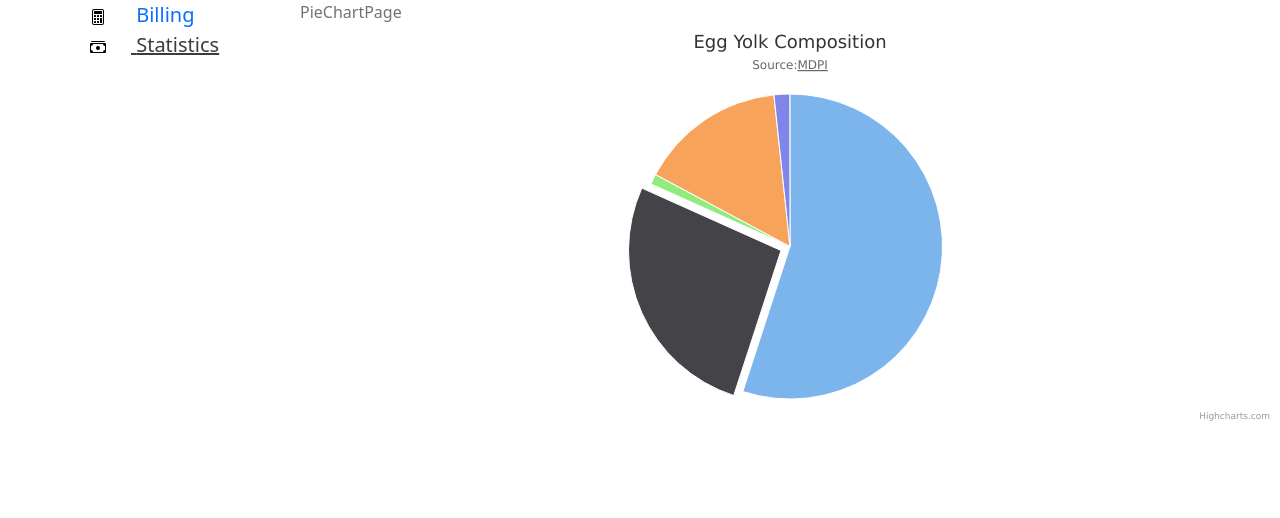
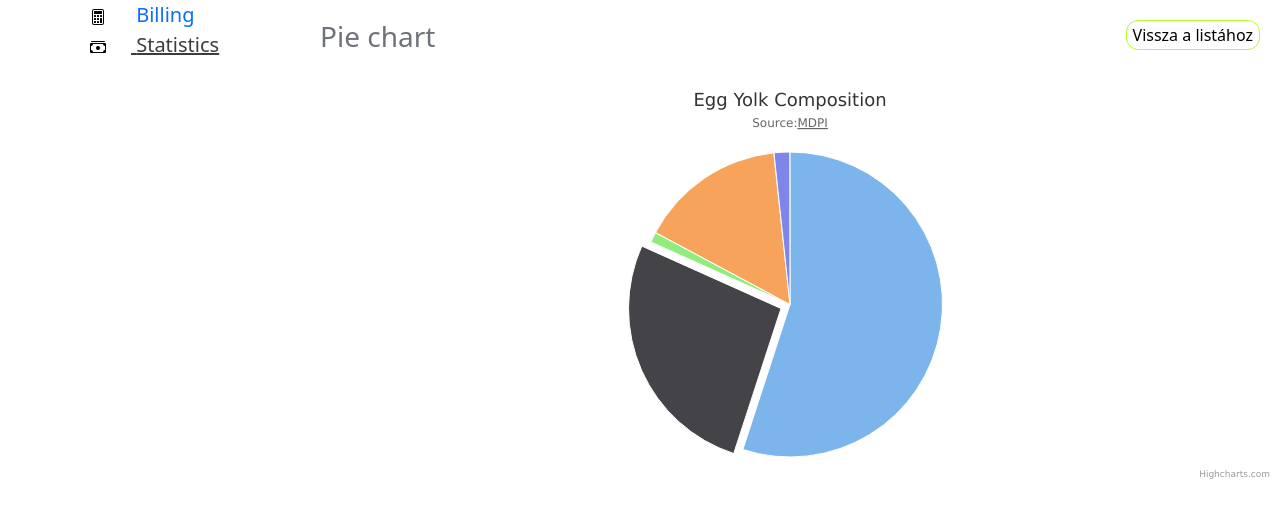
Before and after one commit to szobek/mindsReact, a React (Vite) app: page /statistics/piechart in a window 1280 px wide. Shown: the top 518 px of the page. Built offline with nearby package versions, Linux system fonts and the light colour scheme.

Commit message:
Create chart title component

```diff
--- /dev/null
+++ b/src/components/Statistics/ChartTitle.scss
@@ -0,0 +1,5 @@
+.chart-title{
+    display: flex;
+    justify-content: space-between;
+    padding: 20px;
+}
--- /dev/null
+++ b/src/components/Statistics/ChartTitle.tsx
@@ -0,0 +1,22 @@
+import { useNavigate } from "react-router-dom";
+import './ChartTitle.scss';
+export type ChartTitleProps = {
+    title: string;
+}
+
+const ChartTitle = ({ title }: ChartTitleProps) => {
+    const navigate = useNavigate();
+    return (
+        <div className="chart-title">
+            <h3>{title}</h3>
+            <button onClick={() => {
+                navigate('/statistics')
+            }} className="base-btn"
+            >
+                Vissza a listához
+            </button>
+        </div>
+    )
+};
+
+export default ChartTitle;
--- a/src/components/Statistics/LineChart/LineChartPage.tsx
+++ b/src/components/Statistics/LineChart/LineChartPage.tsx
@@ -1,9 +1,10 @@
+import ChartTitle from "../ChartTitle";
 import LineChart from "./LineChart";
 
 const LineChartPage = () => {
     return (
         <div>
-            <h1>Line Chart Page</h1>
+            <ChartTitle title='Line chart' />
             <LineChart />
         </div>
     );
--- a/src/components/Statistics/PieChart/PieChartPage.tsx
+++ b/src/components/Statistics/PieChart/PieChartPage.tsx
@@ -1,8 +1,9 @@
+import ChartTitle from "../ChartTitle";
 import PieChart from "./PieChart";
 
 const PieChartPage = () => {
     return (<>
-        <div>PieChartPage</div>
+        <ChartTitle title='Pie chart' />
         <PieChart />
     </>
     )
```
